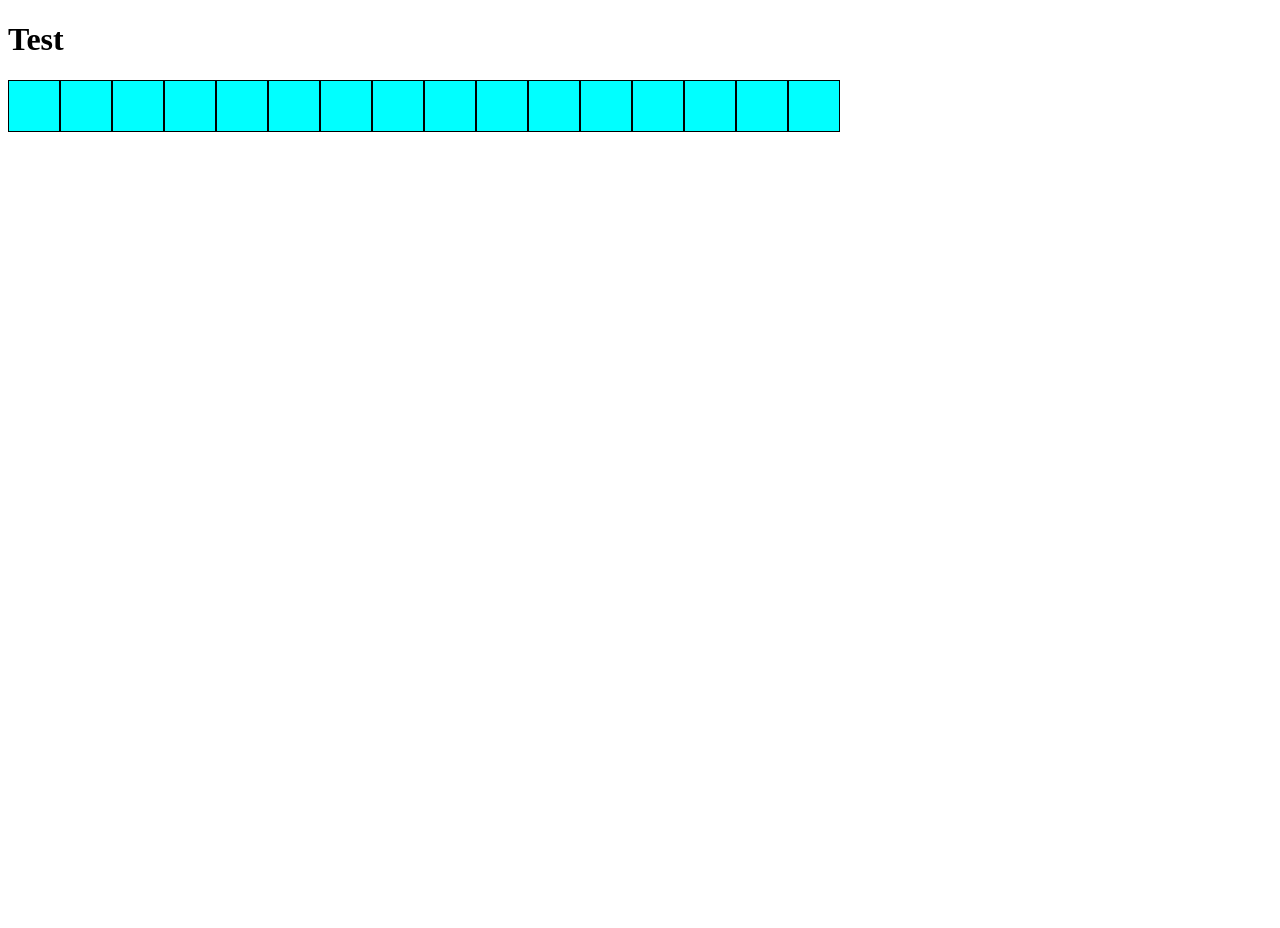
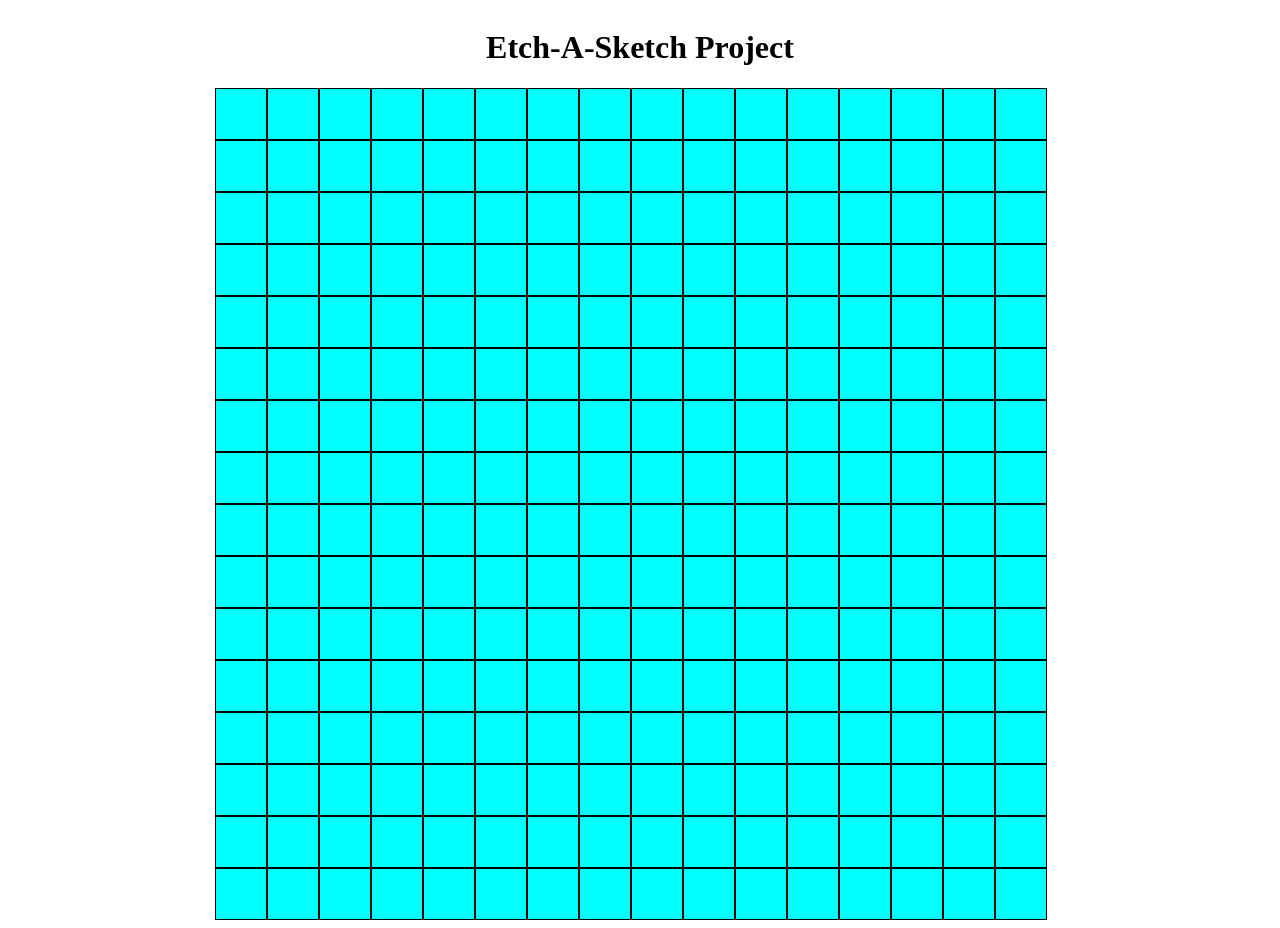
Before and after one commit to XianScripts/Etch-A-Sketch, a plain HTML site: page index.html in a window 1280 px wide. Before the commit the page ends 800 px from the top, so only its background shows below. Drawn offline with Linux system fonts and the light colour scheme.

Commit message:
Working 16x16 grid, centered items.

```diff
--- a/index.html
+++ b/index.html
@@ -7,8 +7,12 @@
     <link rel="stylesheet" href="styles.css">
 </head>
 <body>
-    <h1>Test</h1>
-    <div id="container"></div>
+
+    <div id="wrapper">
+        <h1>Etch-A-Sketch Project</h1>
+        <div id="container"></div>
+    </div>
+
 
 
 
--- a/script.js
+++ b/script.js
@@ -5,10 +5,15 @@ const divContainer = document.querySelector('#container');
 console.log(divContainer);
 
 let createGrids = function() {
-    for (let i = 0; i < 16; i++) {
+    for (let i = 0; i < 256; i++) {
         const div = document.createElement('div');
         div.classList.add('grids');
         divContainer.appendChild(div);
     }
 }
 createGrids();
+
+
+let vGrids = function() {
+
+}
--- a/styles.css
+++ b/styles.css
@@ -2,8 +2,22 @@ body {
     box-sizing: border-box;
 }
 
+h1 {
+    flex-basis: 100%;
+    display: flex;
+    justify-content: center;
+}
+
+#wrapper {
+    display: flex;
+    justify-content: center;
+    flex-wrap: wrap;
+}
+
 #container {
     display: flex;
+    flex-wrap: wrap;
+    width: 850px;
 }
 
 .grids {
@@ -12,3 +26,11 @@ body {
     background-color: aqua;
     border: 1px solid black;
 }
+
+.vGrids {
+    width: 50px;
+    height: 50px;
+    background-color: aqua;
+    border: 1px solid black;
+
+}
```
